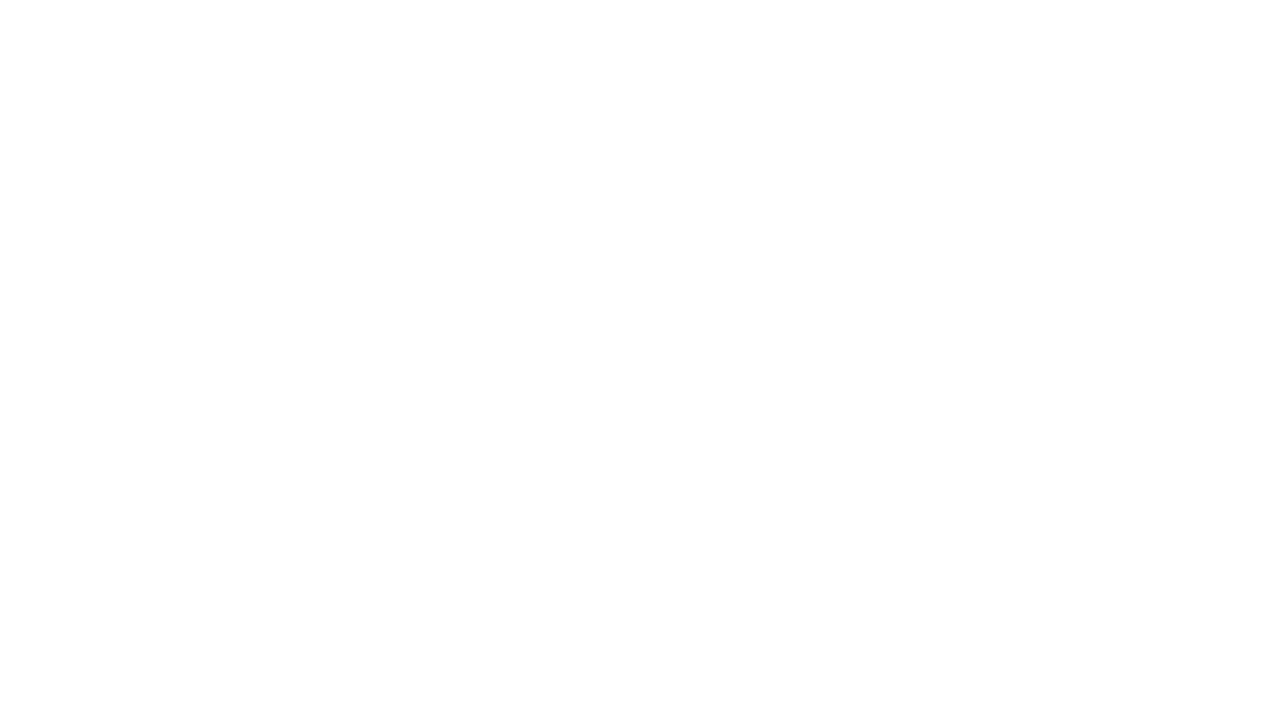
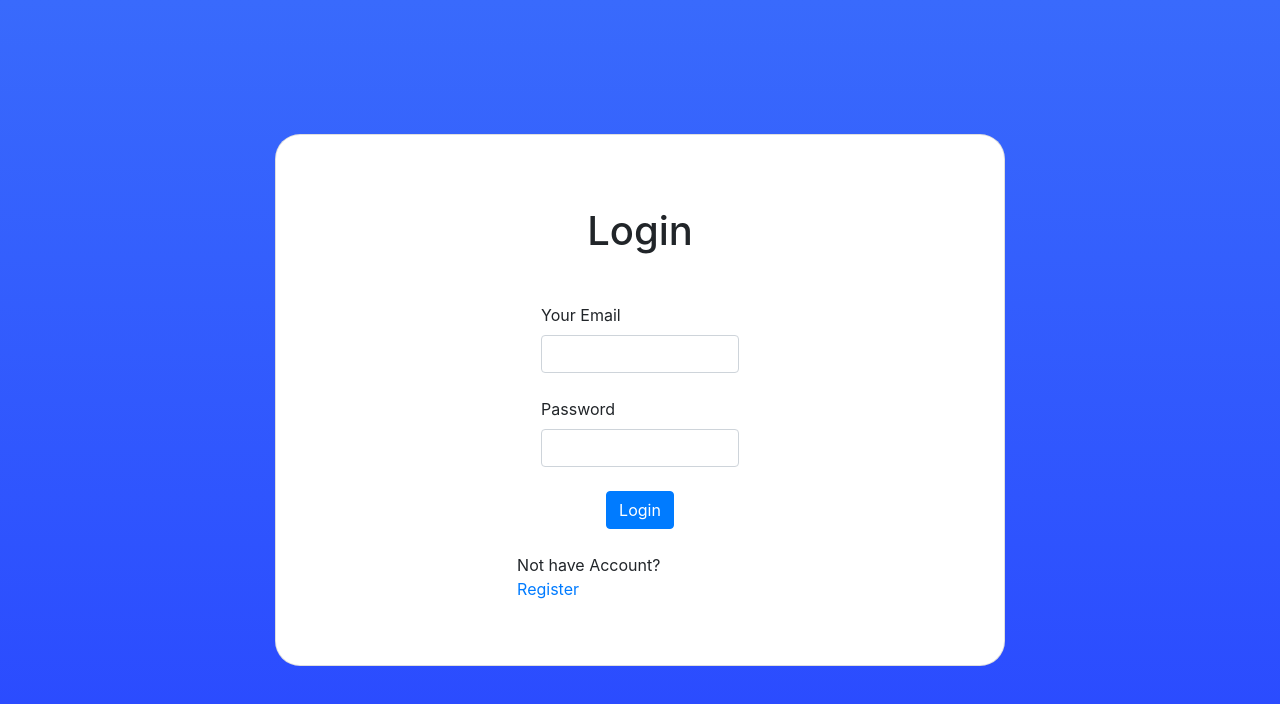
Before and after one commit to khizar122/BugTracker, a React (Create React App) app: page / in a window 1280 px wide. Before the commit this address had no page. Shown: the top 704 px of the page. Built offline with nearby package versions, Linux system fonts and the light colour scheme.

Commit message:
Added home page

```diff
--- a/src/App.js
+++ b/src/App.js
@@ -17,6 +17,7 @@ function App() {
       <Router>
         <Routes>
           <Route path="/login" element={<Login></Login>}></Route>
+          <Route path="/" element={<Login></Login>}></Route>
           <Route path="/register" element={<Signup />}></Route>
           <Route path="/add-bug" element={<Home />}></Route>
           <Route path="/create" element={<CreProj />}></Route>
```
